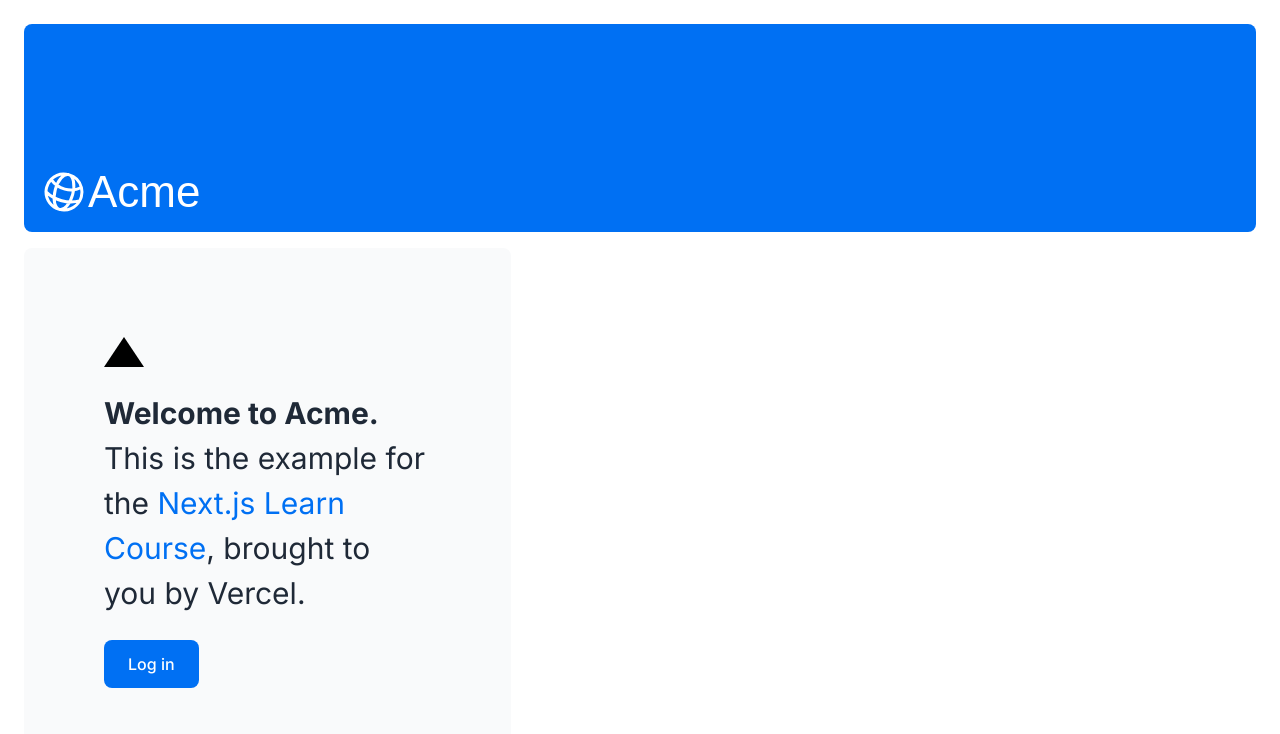
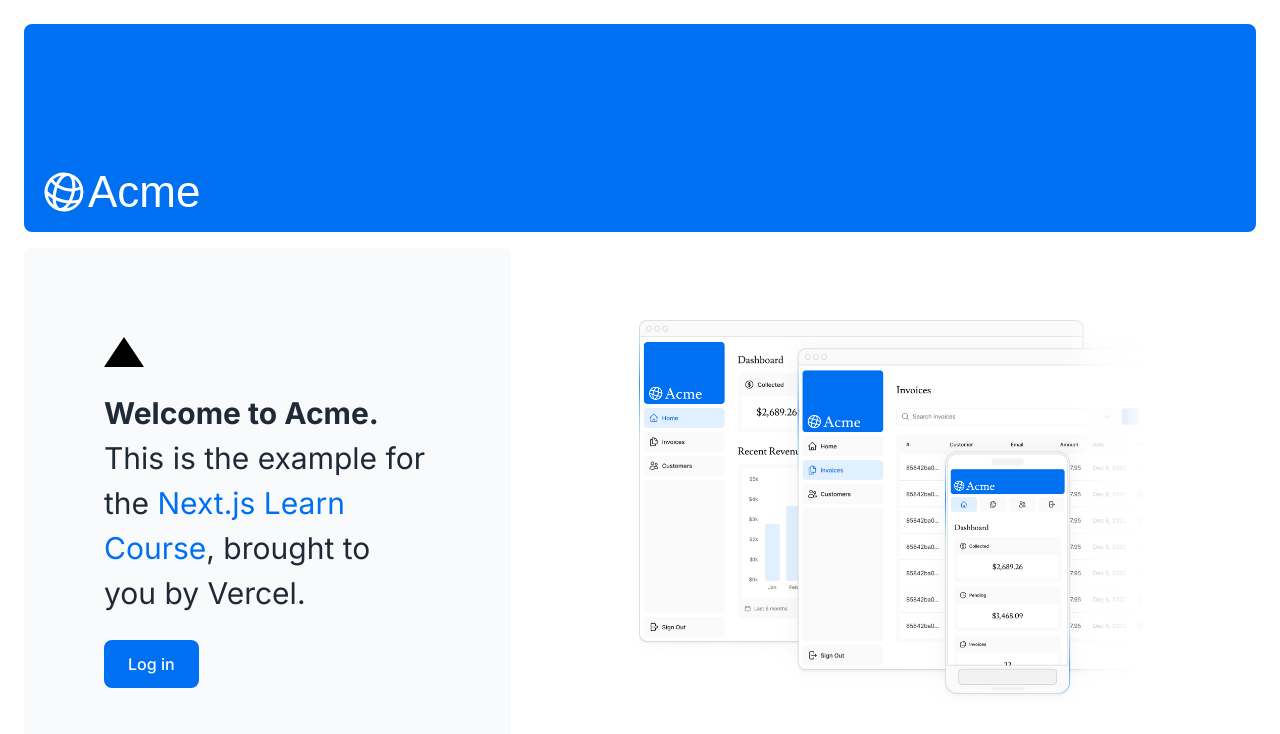
Before and after one commit to g0c4r/nextjs-dashboard, a Next.js app: page / in a window 1280 px wide. Shown: the top 734 px of the page. Built offline with nearby package versions, Linux system fonts and the light colour scheme; a web font is replaced by a local one.

Commit message:
add Hero Images

```diff
--- a/app/page.tsx
+++ b/app/page.tsx
@@ -1,4 +1,5 @@
 import AcmeLogo from '@/app/ui/acme-logo';
+import Image from 'next/image';
 
 import Link from 'next/link';
 export default function Page() {
@@ -28,6 +29,20 @@ export default function Page() {
         </div>
         <div className="flex items-center justify-center p-6 md:w-3/5 md:px-28 md:py-12">
           {/* Add Hero Images Here */}
+          <Image
+            src="/hero-desktop.png"
+            width={1000}
+            height={760}
+            className="hidden md:block"
+            alt="Screenshots of the dashboard project showing desktop and mobile versions"
+          />
+          <Image
+            src="/hero-mobile.png"
+            width={560}
+            height={620}
+            className="block md:hidden"
+            alt="Screenshot of the dashboard project showing mobile version"
+          />
         </div>
       </div>
     </main>
```
